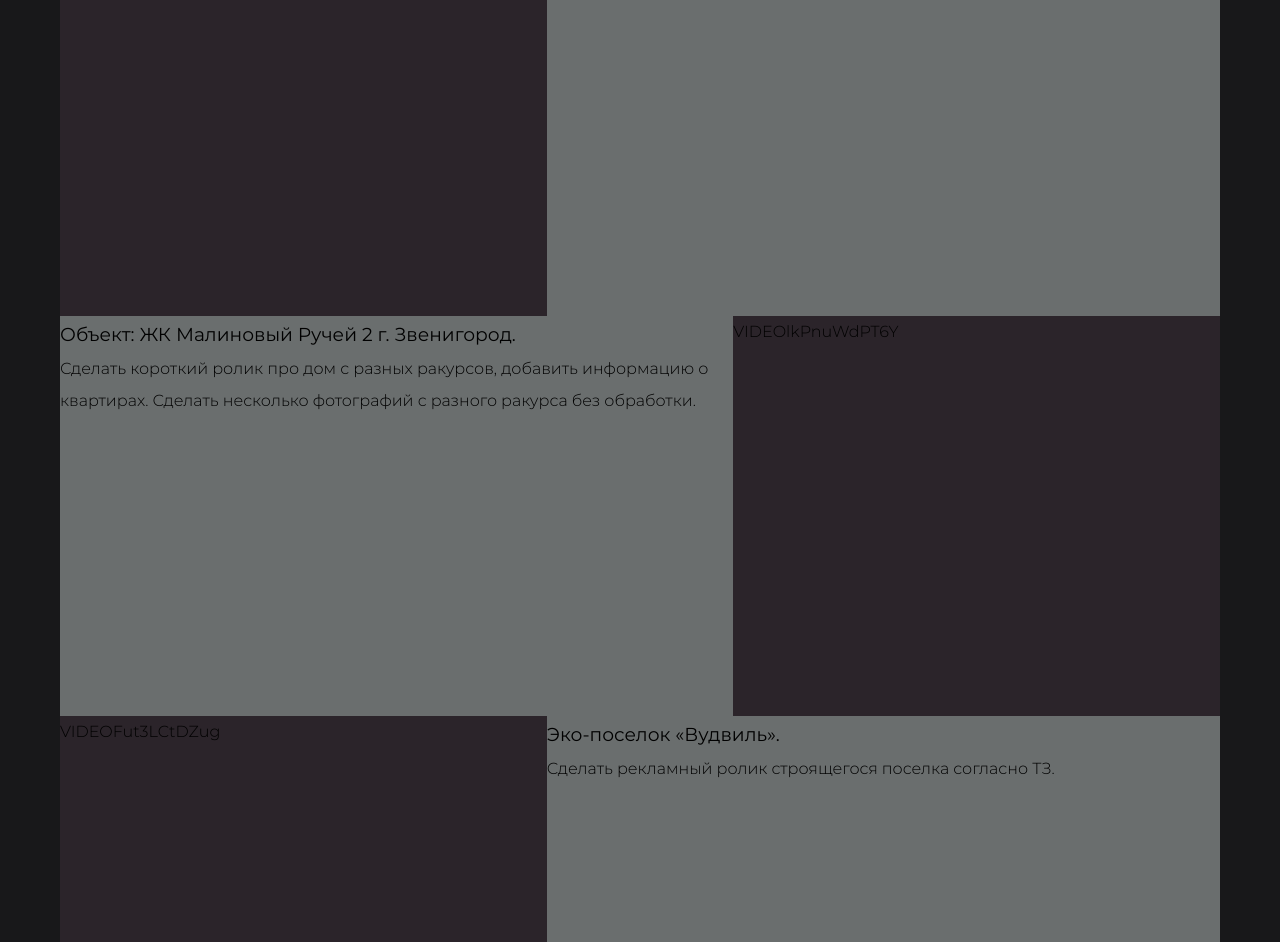
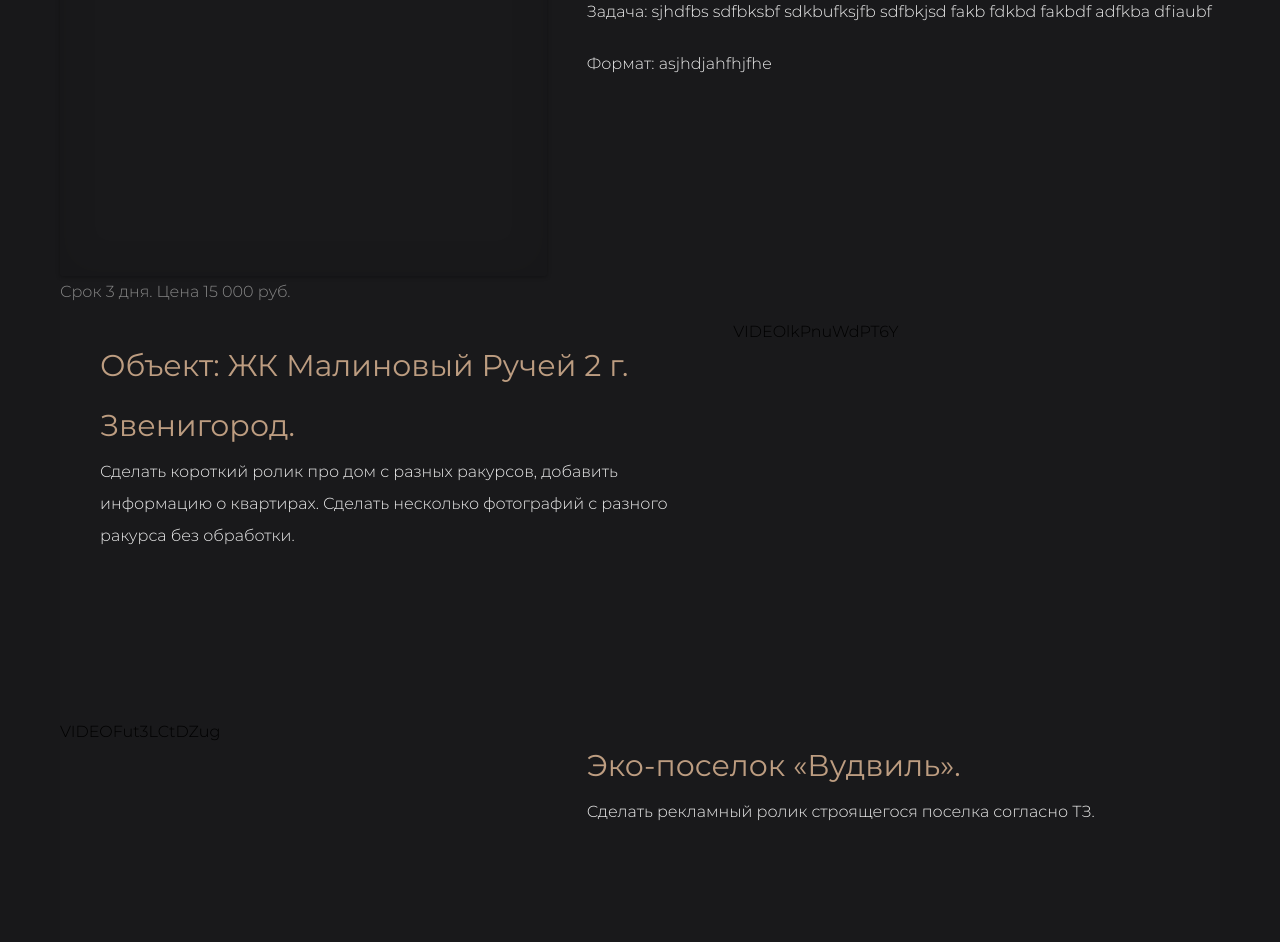
Before and after one commit to Avalonkoteek/Avalonkoteek.github.io, a plain HTML site: page portfolio/Portfolio.html in a window 1280 px wide. Shown: the part 564-1506 px from the top of the page. Drawn offline with Linux system fonts and the light colour scheme.

Commit message:
добавленны основные стили для блоков портфолио

```diff
--- a/css/portfolio/ui-kit-portfolio.css
+++ b/css/portfolio/ui-kit-portfolio.css
@@ -72,6 +72,7 @@
   display: flex;
   width: 100%;
   justify-content: center;
+  position: relative;
 
 }
 .portfolio-navigation__tab{
@@ -91,7 +92,7 @@
 
 .portfolio-item{
   width: 100%;
-  background-color: #220721;
+  background-color: #19191b;
   display: flex;
   height: 400px;
   flex-wrap: wrap;
@@ -102,13 +103,35 @@
 }
 .portfolio-item__visual-box{
   flex:1 0 300px;
-  background-color: #2b242a;
+
+}
+.portfolio-item__visual-wrapper{
+  position: relative;
+  width: 100%;
+  height: 90%;
+
+}
+.portfolio-item__visual-text{
+  color:#888;
 }
 .portfolio-item__text-box{
+  padding-left:40px;
   flex:2 0 300px;
-  background-color: #6a6e6e;
+  color:#eee;
 }
+.portfolio-item__title{
+  margin-top:20px;
+  color:#bd9d81;
+  font-size: 30px;
+}
+.portfolio-item__decription{
 
+  width: 100%;
+
+}
+.portfolio-item__format{
+  margin-top:20px;
+}
 
 
 /**/
--- a/portfolio/Portfolio.html
+++ b/portfolio/Portfolio.html
@@ -23,10 +23,10 @@
       <div class="portfolio-header__inner">
         <h1 class="portfolio-header__h1">Портфолио</h1>
         <div class="portfolio-navigation">
-         <div class="portfolio-navigation__tab" data-type="all" data-checked="checked"><p>Все работы</p></div>
-         <div class="portfolio-navigation__tab" data-type="video" data-checked=""><p>Видео работы</p></div>
-         <div class="portfolio-navigation__tab" data-type="pano" data-checked=""><p>Панорамы</p></div>
-         <div class="portfolio-navigation__tab" data-type="photo" data-checked=""><p>Фото работы</p></div>
+         <a class="portfolio-navigation__tab js-tab" data-type="all" data-checked="true"><p>Все работы</p></a>
+         <a class="portfolio-navigation__tab js-tab" data-type="video" data-checked="false"><p>Видео работы</p></a>
+         <a class="portfolio-navigation__tab js-tab" data-type="pano" data-checked="false"><p>Панорамы</p></a>
+         <a class="portfolio-navigation__tab js-tab" data-type="photo" data-checked="false"><p>Фото работы</p></a>
         </div>
       </div>
 
@@ -35,15 +35,15 @@
       <ul class="portfolio-wrapper js-portfolio-wrapper">
         <li class="portfolio-item">
           <div class="portfolio-item__visual-box">
-            <div class="portfolio-item__visual-wrapper"></div>
+            <div class="portfolio-item__visual-wrapper effect8"></div>
             <div class="portfolio-item__visual-text">
-
+                 Срок 3 дня. Цена 15 000 руб.
             </div>
           </div>
           <div class="portfolio-item__text-box">
-            <h3 class="portfolio-item__title"></h3>
-            <p class="portfolio-item__decription"></p>
-            <p class="portfolio-item__format"></p>
+            <h3 class="portfolio-item__title">Hello</h3>
+            <p class="portfolio-item__decription">Задача: sjhdfbs sdfbksbf sdkbufksjfb sdfbkjsd fakb fdkbd fakbdf adfkba dfiaubf</p>
+            <p class="portfolio-item__format">Формат: asjhdjahfhjfhe</p>
           </div>
         </li>
 
--- a/portfolio/portfolio.js
+++ b/portfolio/portfolio.js
@@ -1,6 +1,8 @@
 const requestURL =
   "http://127.0.0.1:5500/portfolio/data.json";
+let $btn = $(".js-tab");
 
+//get dataJson
 sendRequest("GET", requestURL)
   .then(data => addContent(data))
   .catch(err => console.log(err));
@@ -8,24 +10,26 @@ sendRequest("GET", requestURL)
 function sendRequest(method, url) {
   return new Promise((resolve, reject) => {
     const xhr = new XMLHttpRequest();
-
     xhr.open(method, url);
     xhr.responseType = "json";
-
     xhr.onload = () => {
       if (xhr.status >= 400) {
         reject(xhr.response);
       }
       resolve(xhr.response);
     };
-
     xhr.onerror = () => {
       reject(xhr.response);
     };
-
     xhr.send();
   });
 }
+//inpusts checked
+$btn.on('click',function(){
+ $btn.attr('data-checked', 'false');
+ $(this).attr('data-checked', 'true');
+});
+
 
 function addItem(data) {
   const videoArr = data.filter(element => element.type == "video");
```
